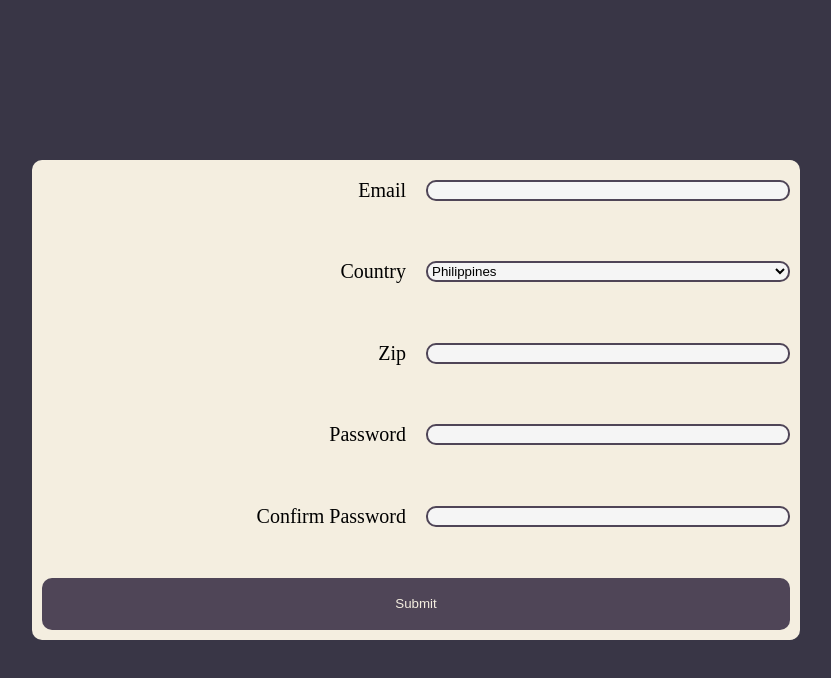
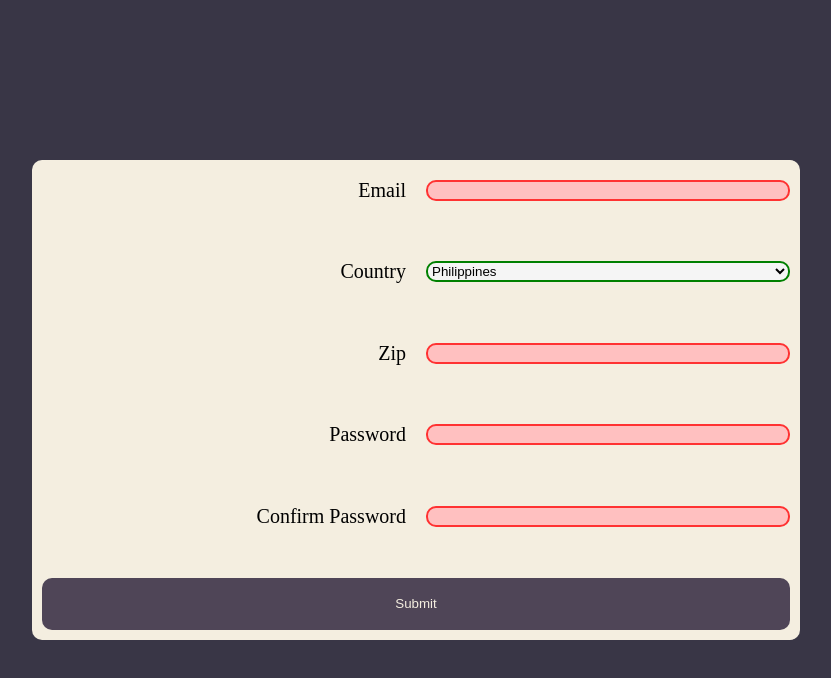
Before and after one commit to DL-GIT101/form-validation-with-js, a website built with webpack: page src/index.html in a window 1280 px wide. Shown: the whole page, without its empty margins (224-1055 px from the left). Built offline with nearby package versions, Linux system fonts and the light colour scheme.

Commit message:
Add style to valid,invalid,required and focus

```diff
--- a/src/style.css
+++ b/src/style.css
@@ -54,3 +54,20 @@ input#submit {
     background-color: var(--color-secondary);
     color: var(--color-primary);
 }
+
+.input-container > input:valid, .input-container > select:valid {
+    border: 2px solid green;
+    background-color: whitesmoke;
+}
+
+.input-container > input:invalid, .input-container > select:invalid {
+    border: 2px solid rgb(255, 50, 50);
+}
+
+.input-container > input:required, .input-container > select:required {
+    background-color: rgb(255, 192, 192);
+}
+
+.input-container > input:focus, .input-container > select:focus {
+    border: 2px solid blue;
+}
```
